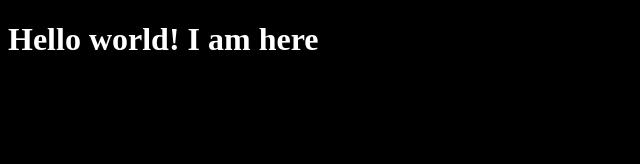
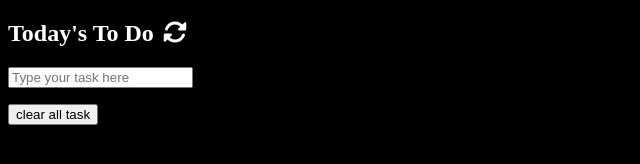
Before and after one commit to Arslan49sp/todo-list-es6, a website built with webpack: page src/index.html in a window 1280 px wide. Shown: the whole page, without its empty margins (0-640 px from the left). Built offline with nearby package versions, Linux system fonts and the light colour scheme.

Commit message:
Build the structure of the list in HTML.

```diff
--- a/src/index.html
+++ b/src/index.html
@@ -10,6 +10,17 @@
     <title>Todo List</title>
   </head>
   <body>
-    <h1>Hello world! I am here</h1>
+    <section class="container">
+      <h1 class="wrapper">
+        Today's To Do <span><i class="icon fas fa-rotate fa-fw"></i></span>
+      </h1>
+      <input
+        id="task-input"
+        class="wrapper"
+        placeholder="Type your task here"
+      />
+      <ul class="list-container"></ul>
+      <button class="wrapper button">clear all task</button>
+    </section>
   </body>
 </html>
```
